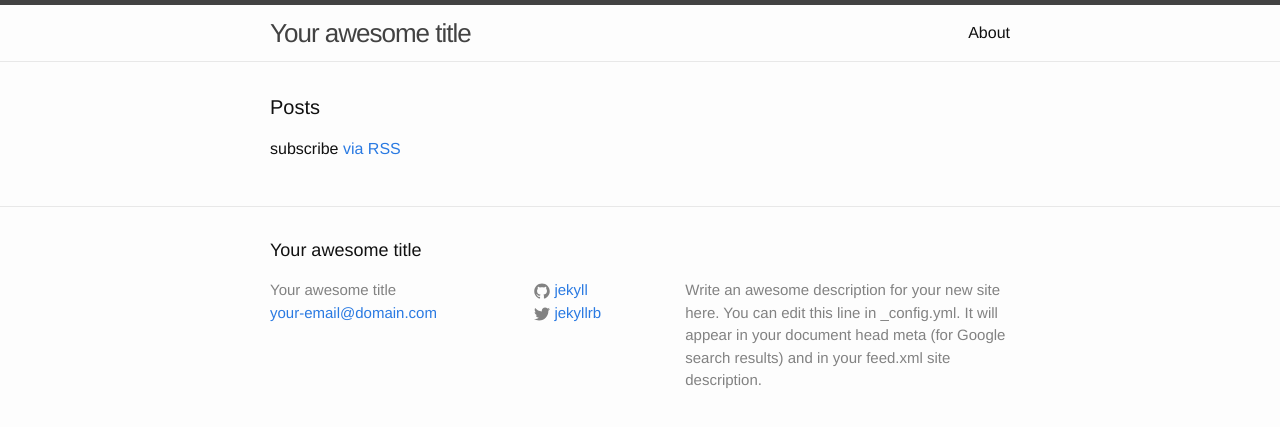
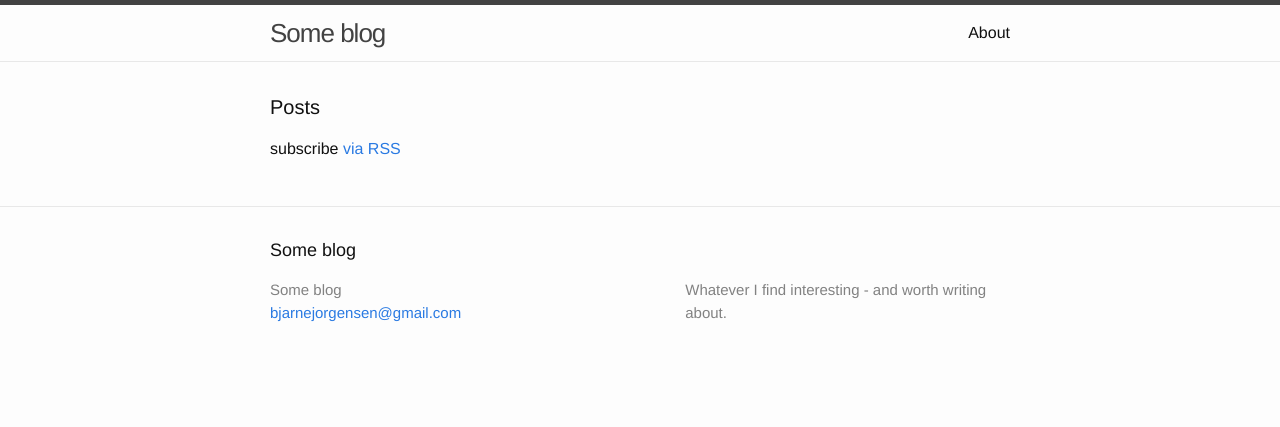
Before and after one commit to bjarnejorgensen/bjarnejorgensen.github.io, a Jekyll site: the page built from index.html, in a window 1280 px wide. Shown: the top 427 px of the page. Built offline with Jekyll 4.4.1, drawn with Linux system fonts in a browser that asks for light colours.

Commit message:
Changed to use personel information

```diff
--- a/_config.yml
+++ b/_config.yml
@@ -1,14 +1,12 @@
 # Site settings
-title: Your awesome title
-email: your-email@domain.com
+title: Some blog
+email: bjarnejorgensen@gmail.com
 description: > # this means to ignore newlines until "baseurl:"
-  Write an awesome description for your new site here. You can edit this
-  line in _config.yml. It will appear in your document head meta (for
-  Google search results) and in your feed.xml site description.
+  Whatever I find interesting - and worth writing about.
 baseurl: "" # the subpath of your site, e.g. /blog/
-url: "http://yourdomain.com" # the base hostname & protocol for your site
-twitter_username: jekyllrb
-github_username:  jekyll
+url: "http://bjarnejorgensen.github.io" # the base hostname & protocol for your site
+#twitter_username: jekyllrb
+#github_username:  jekyll
 
 # Build settings
 markdown: kramdown
```
